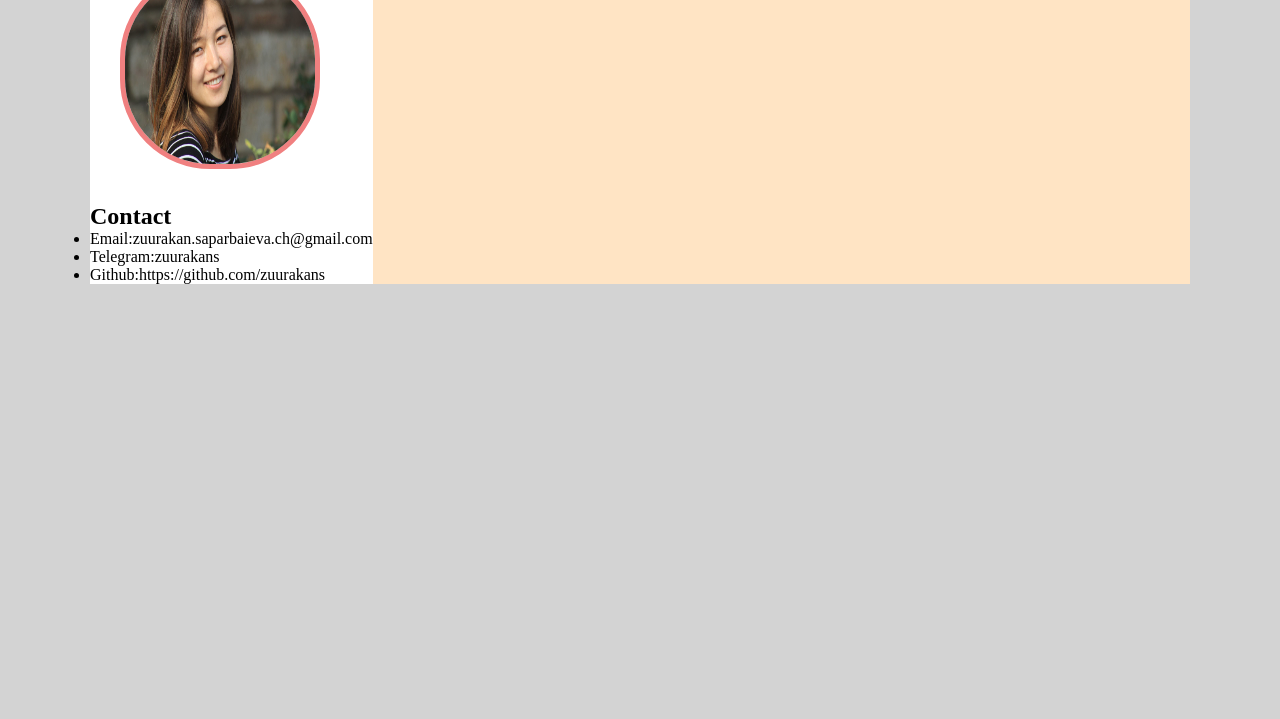
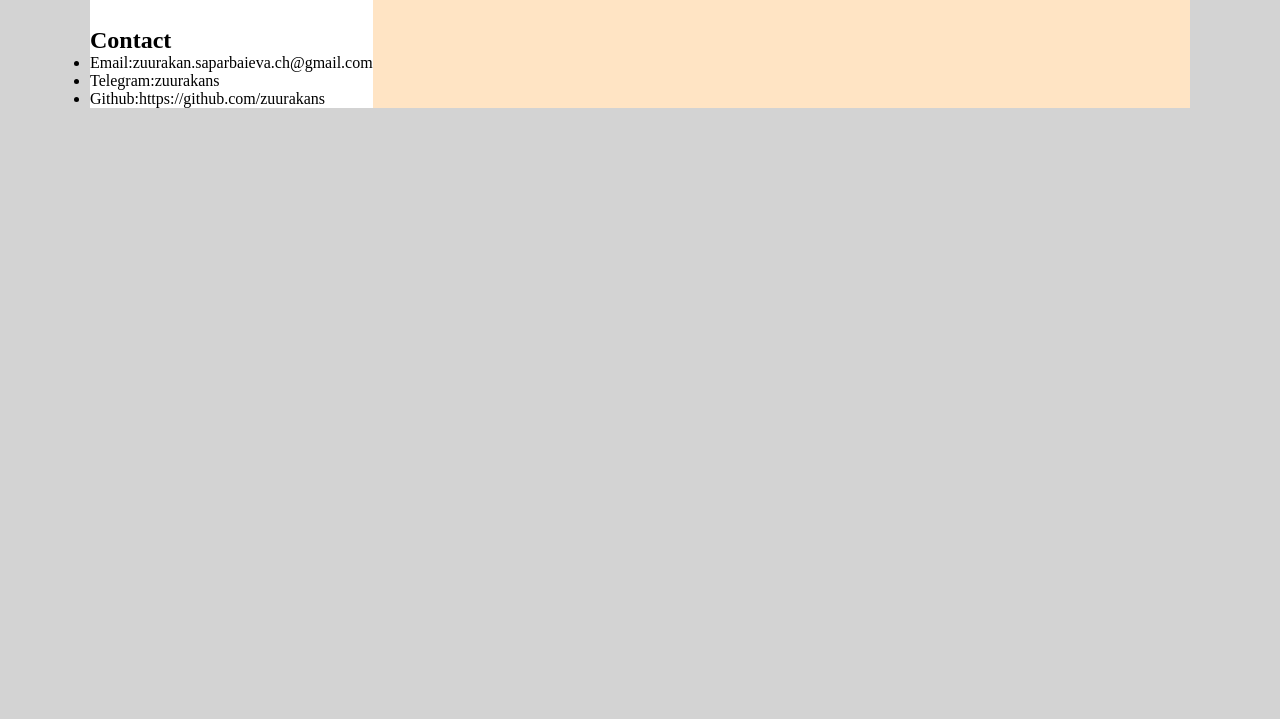
Before and after one commit to zuurakans/rsschool-cv, a plain HTML site: page index.html in a window 1280 px wide. Shown: the part 81-800 px from the top of the page. Drawn offline with Linux system fonts and the light colour scheme.

Commit message:
feat: redo

```diff
--- a/index.html
+++ b/index.html
@@ -16,7 +16,7 @@
   <main>
     <div class="row">
   <div class="left__side">
-    <img class="left__side-img" src="./img/Zuurakan.jpg" alt="image of me">
+    <img class="left__side-img" src="./img/" alt="image of me">
     <h2>Contact</h2>
     <ul>
       <li><span>Email:</span>zuurakan.saparbaieva.ch@gmail.com</li>
```
